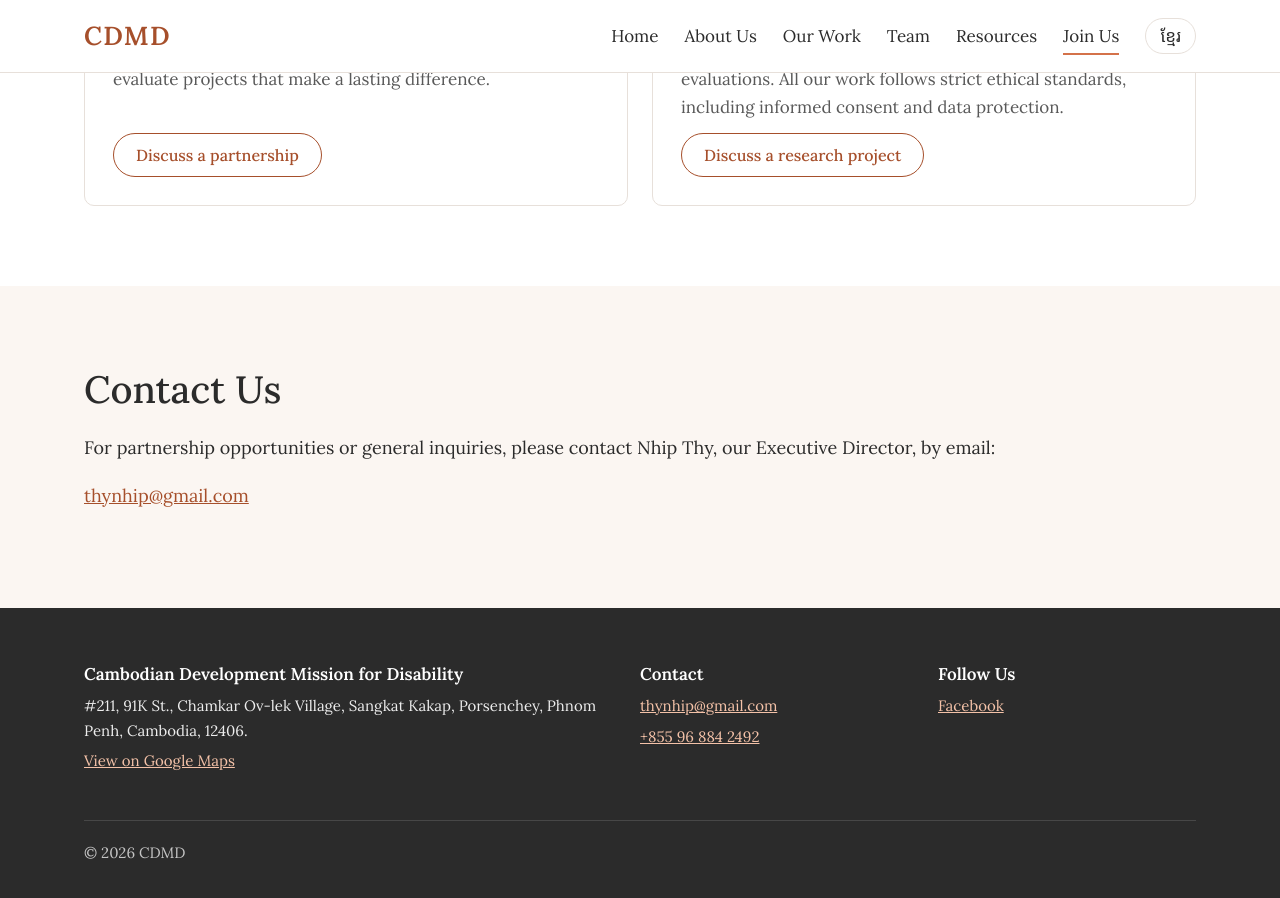
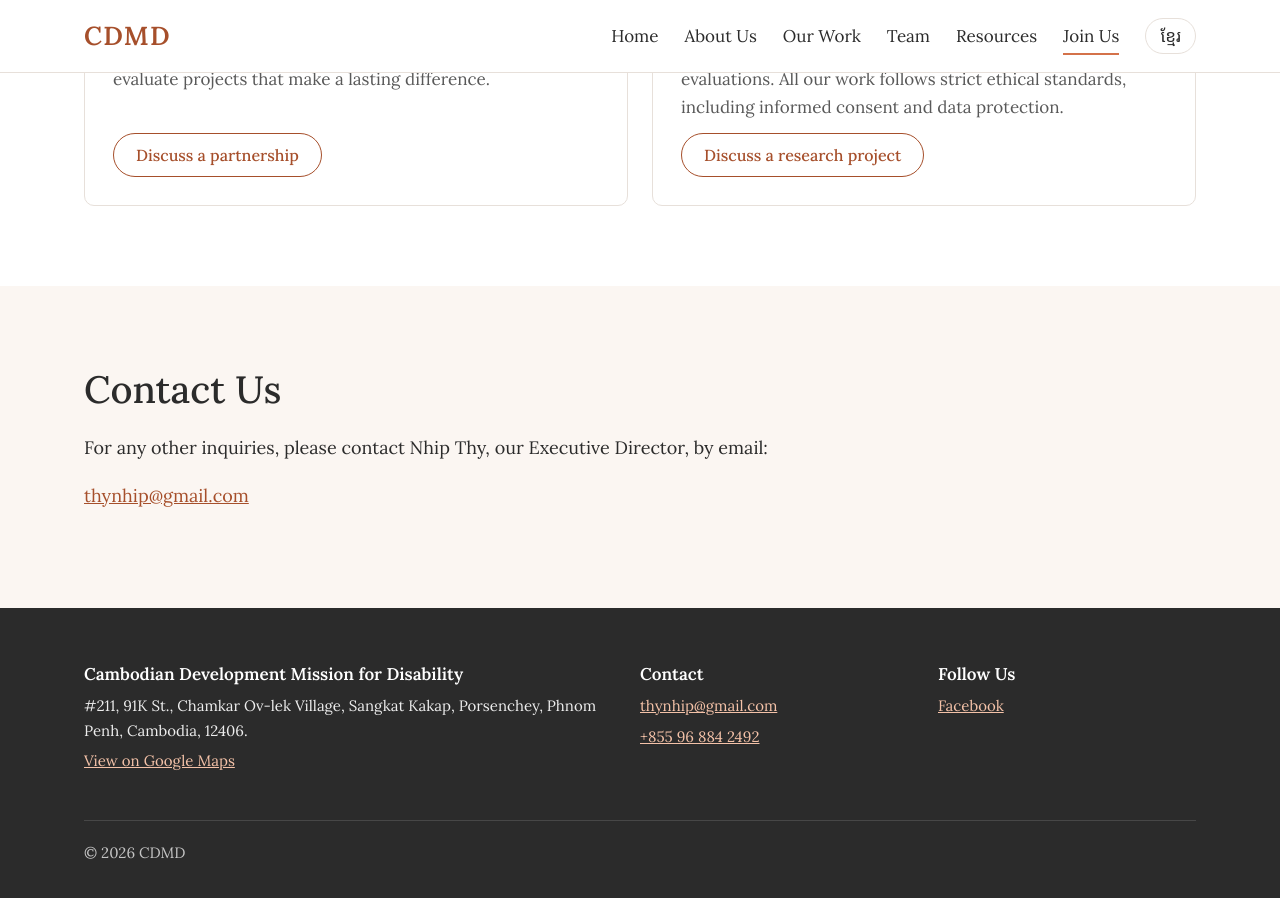
Before and after one commit to cdmd-cambodia/cdmd-cambodia.github.io, a Jekyll site: the page built from en/join.html, in a window 1280 px wide and 900 px high, scrolled down 761 px. Built offline with Jekyll 4.4.1, drawn with Linux system fonts in a browser that asks for light colours.

Commit message:
Update contact text for inquiries

```diff
--- a/_data/en.yml
+++ b/_data/en.yml
@@ -285,4 +285,4 @@ join:
       button: "Discuss a research project"
       subject: "Survey and evaluation inquiry"
   contact_title: "Contact Us"
-  contact_text: "For partnership opportunities or general inquiries, please contact Nhip Thy, our Executive Director, by email:"
+  contact_text: "For any other inquiries, please contact Nhip Thy, our Executive Director, by email:"
```
